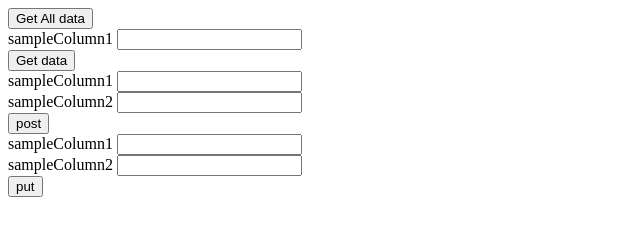
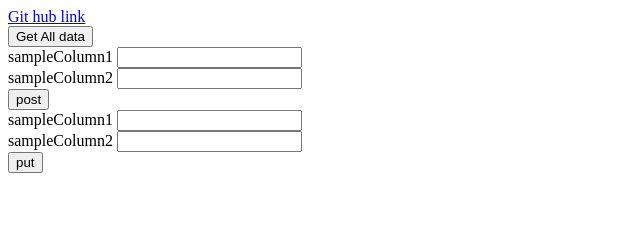
Before and after one commit to GentaShibasaki/API_Solo_Project, a website: page pages/index.html in a window 1280 px wide. Shown: the whole page, without its empty margins (0-640 px from the left). Drawn offline with Linux system fonts and the light colour scheme.

Commit message:
corrected some information

```diff
--- a/apis/api.js
+++ b/apis/api.js
@@ -40,10 +40,7 @@ const APIs = (knex) => {
         if(req.route.path = "/api/put") req.app.put(req.route.path);
       });
 
-      app.put("/api/put", (req, res) => {
-        console.log("HIHI");
-        console.log(req.body);
-        console.log(req.params.key);
+      app.put("/api/put/:key", (req, res) => {
         knex('sample')
         .where('sampleColumn1', req.params.key)
         .update({
--- a/pages/index.html
+++ b/pages/index.html
@@ -7,17 +7,11 @@
   </head>
 
   <body>
+
+    <a href= "https://github.com/GentaShibasaki/API_Solo_Project" >Git hub link</a>
+
     <form action="api/get" method="GET">
       <button>Get All data</button>
-    </form>
-    <form action="api/get" method="GET">
-      <div>
-        <label>sampleColumn1</label>
-        <input type="text" name = "key">
-      </div>
-      <div>
-        <button>Get data</button>
-      </div>
     </form>
 
     <form action="api/post"  method="POST">
```
Also changed, not shown: README.md.
